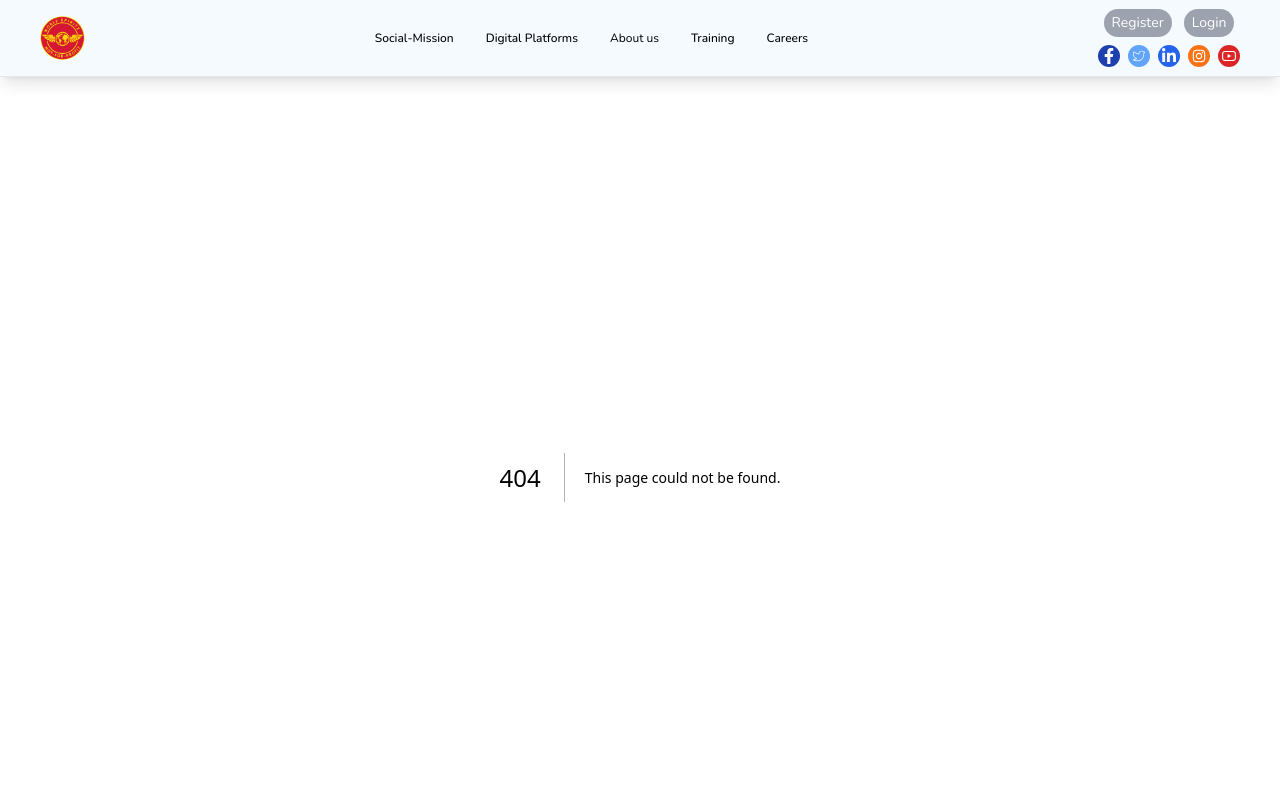
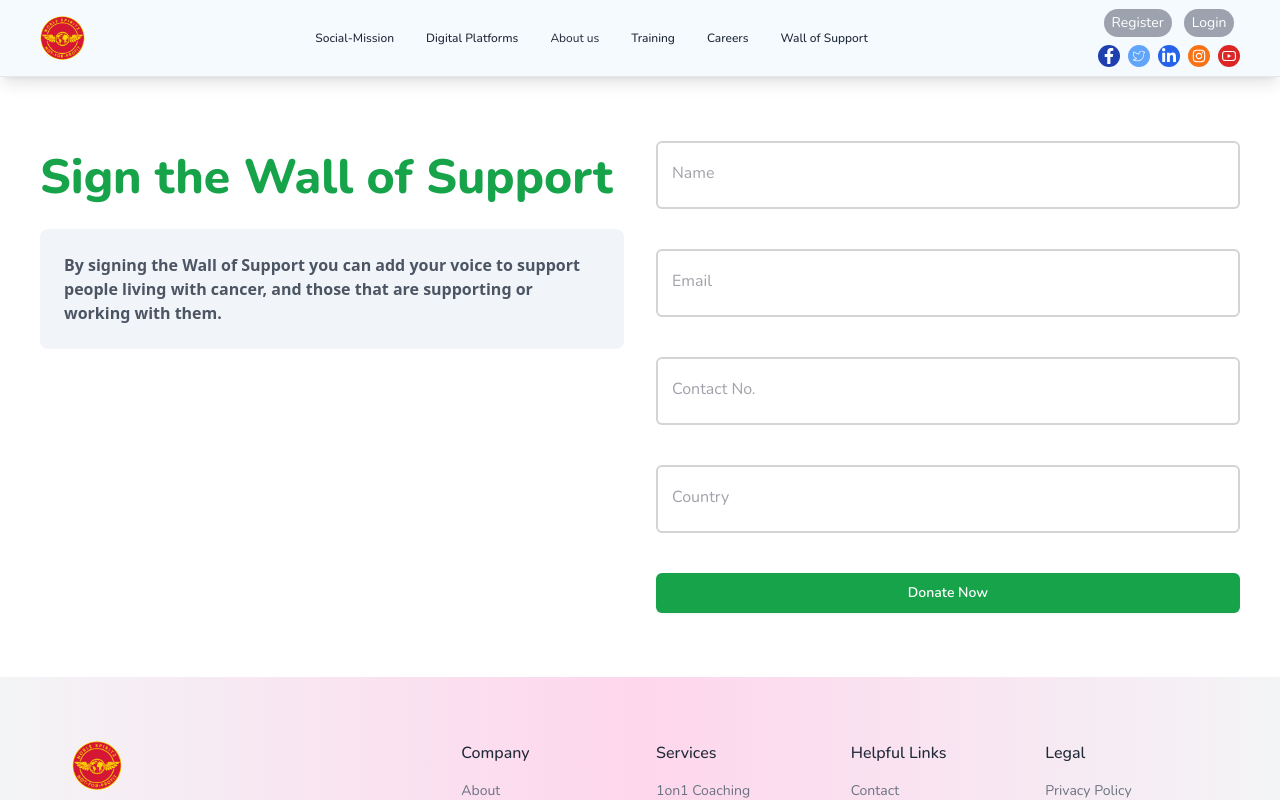
Before and after one commit to Nayanchandrakar/Noble-Spiritz, a Next.js app: page /support in a window 1280 px wide. Before the commit this address had no page. Shown: the top 800 px of the page. Built offline with nearby package versions, Linux system fonts and the light colour scheme.

Commit message:
support page added

```diff
--- /dev/null
+++ b/app/support/page.jsx
@@ -0,0 +1,199 @@
+'use client'
+import Container from "@app/components/Container"
+import Input from "@app/components/inputs/Input"
+import Link from "next/link"
+import { useCallback, useState } from "react"
+import { useForm } from "react-hook-form"
+import { toast } from "react-toastify"
+import { Postdata } from "@Api/Post"
+import { useRouter } from "next/navigation"
+
+const Support = () => {
+
+    const router = useRouter()
+    const [isLoading , setisLoading] = useState(false)
+
+
+    const { register, handleSubmit, formState: { errors } } = useForm({
+        defaultValues:{
+          name:'',
+          email:'',
+          contact:'',
+          country:''
+        }
+      })
+
+
+
+      const onSubmit = useCallback(async(data) => {
+
+        // setisLoading to true
+        setisLoading(prev => !prev)
+
+            if(!data){
+              toast.error('please fill fields')
+              setisLoading(prev => !prev)
+              return;
+            }
+
+            try {
+
+              const formData = {
+                name:data?.name,
+                email:data?.email,
+                contact:data?.contact,
+                country:data?.country
+              }
+
+              console.log(formData)
+
+            } catch (error) {
+              toast.error(error?.response)
+              setisLoading(prev => !prev)
+            }
+    },[])
+
+
+
+
+
+    return(
+        <Container>
+        <section
+            className="
+              grid
+              grid-cols-1
+              lg:grid-cols-2
+              gap-[4rem]
+              lg:gap-8
+              py-16
+
+            "
+        >
+            <div className="flex flex-col gap-4">
+                <span className="text-green-600  text-[3rem] font-extrabold">
+                    Sign the Wall of Support
+                </span>
+
+                <p className="
+                    text-base
+                    text-gray-600
+                    font-semibold
+                    font-sans
+                    p-6
+                    bg-slate-100
+                    rounded-lg
+                ">
+                By signing the Wall of Support you can add your voice to support people living with cancer, and those that are supporting or working with them.
+                </p>
+            </div>
+
+            <div className="">
+
+        <form className="flex flex-col gap-[2.5rem]" onSubmit={handleSubmit(onSubmit)} >
+
+        <Input
+        id="name"
+        label="Name"
+        disabled={isLoading}
+        register={register}
+        errors={errors}
+        errorName={errors?.name}
+        validation={{
+            required : 'name is required',
+            maxLength:{
+              value:20,
+              message:'max char length 25'
+            },
+            minLength:{
+              value:3,
+              message:'minimum char length 3'
+            },
+            pattern:{
+              value:/^[A-Za-z\s]+$/,
+              message:'Full name can only contain letters and spaces'
+            },
+        }}
+      />
+
+
+    <Input
+        id="email"
+        label="Email"
+        disabled={isLoading}
+        register={register}
+        errors={errors}
+        validation={{
+          required : 'Email is required',
+          maxLength:{
+            value:35,
+            message:'max char length 40'
+          },
+          minLength:{
+            value:10,
+            message:'min char length 10'
+          },
+          pattern:{
+            value:/^\S+@\S+$/i,
+            message:'This is not a valid Email'
+          },
+      }}
+        errorName={errors?.email}
+      />
+
+
+    <Input
+        id="mobile"
+        type={"number"}
+        label="Contact No."
+        disabled={isLoading}
+        register={register}
+        errors={errors}
+        errorName={errors?.mobile}
+        validation={{
+          required : 'Contact No. is required',
+          maxLength:{
+            value:10,
+            message:'max char length 10'
+          },
+          minLength:{
+            value:10,
+            message:'min char length 10'
+          },
+          pattern:{
+            value:/^[6-9]\d{9}$/,
+            message:'Enter a valid Indian mobile no.'
+          },
+      }}
+      />
+
+
+            <Input
+                id="country"
+                label="Country"
+                disabled={isLoading}
+                register={register}
+                errors={errors}
+                errorName={errors?.country}
+                validation={{
+                required : 'Country is required',
+                }}
+            />
+
+
+          <button
+            disabled={isLoading}
+            className={`flex w-full cursor-pointer justify-center rounded-md bg-green-600 px-3 py-2 text-sm font-semibold leading-6 text-white shadow-sm hover:bg-green-500 focus-visible:outline focus-visible:outline-2
+            transition-all disabled:cursor-not-allowed focus-visible:outline-offset-2 focus-visible:outline-green-600 ${isLoading && 'cursor-not-allowed'}`}
+          >
+            Donate Now
+          </button>
+
+                </form>
+            </div>
+
+        </section>
+        </Container>
+    )
+}
+export default Support
--- a/constants/index.js
+++ b/constants/index.js
@@ -4,4 +4,5 @@ export  const toogleLinks = [
     {id:34535,field:'About us', href:""},
     {id:63453,field:'Training', href:"/training"},
     {id:342345,field:'Careers', href:"/careers"},
+    {id:79878937,field:'Wall of Support', href:"/support"},
 ]
```
